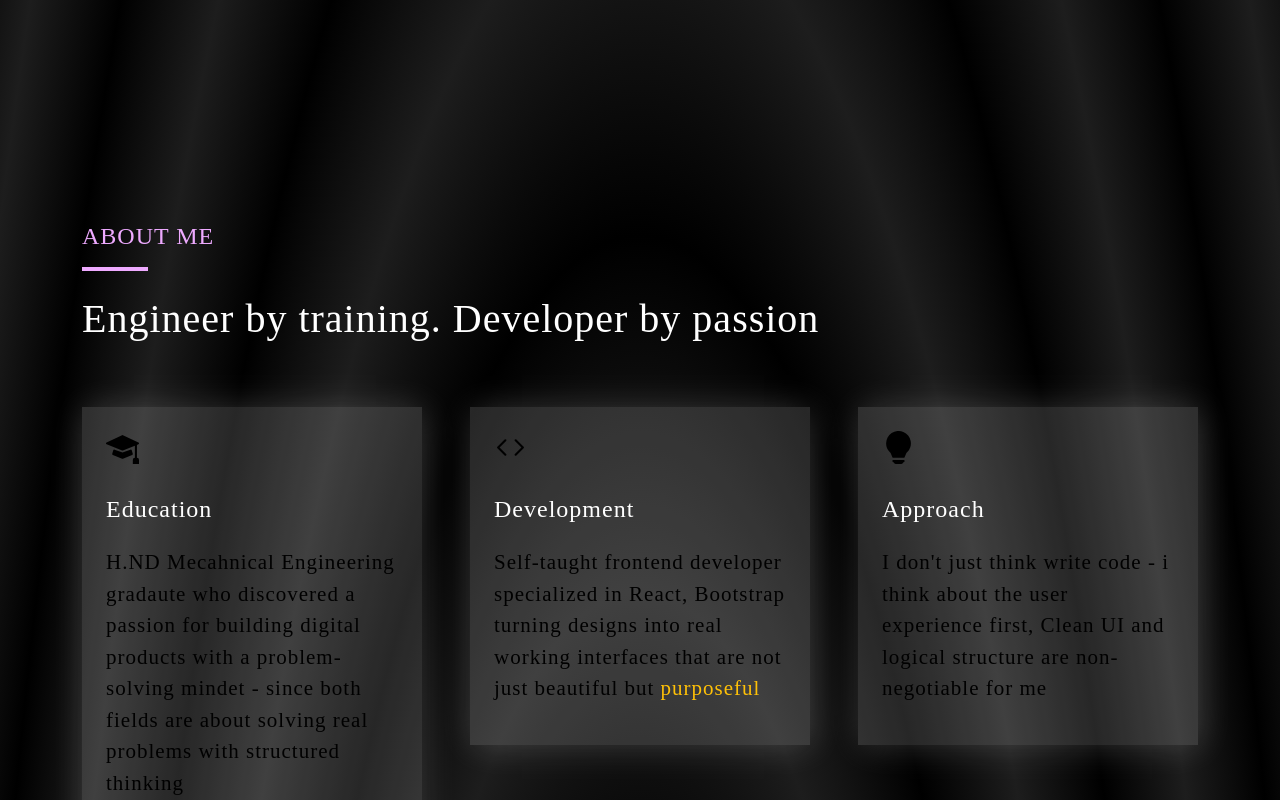
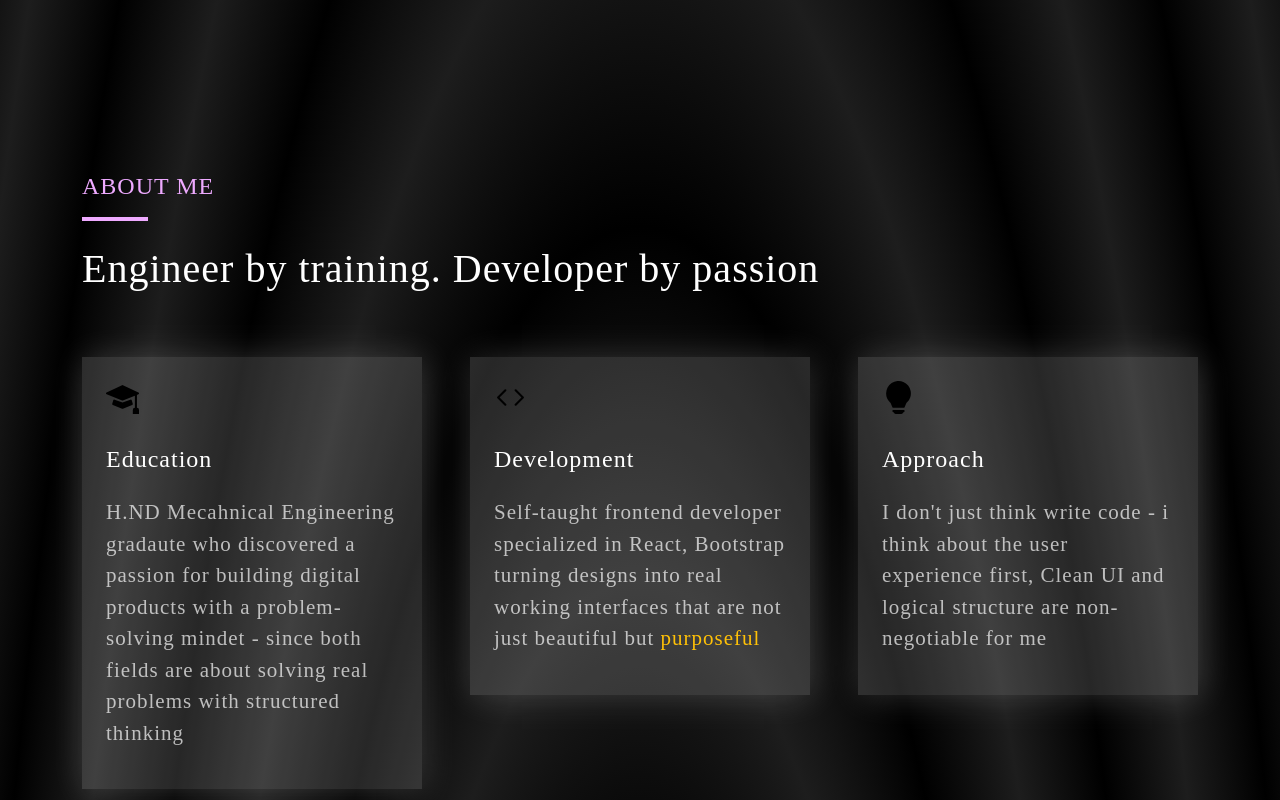
Before and after one commit to samklefboy/Portfolio-, a React app: page / in a window 1280 px wide. Shown: the part 900-1700 px from the top of the page. Built offline with nearby package versions, Linux system fonts and the light colour scheme; the HTML template or start-up script is replaced by a standard one.

Commit message:
Update About section styles for color and margin

```diff
--- a/src/styles/About.css
+++ b/src/styles/About.css
@@ -1,6 +1,6 @@
 .about_me {
-  color:#000000 !important ;
-  margin-top: 250px;
+  color:#ffffffb0 !important ;
+  margin-top: 200px;
 
 }
 
```
